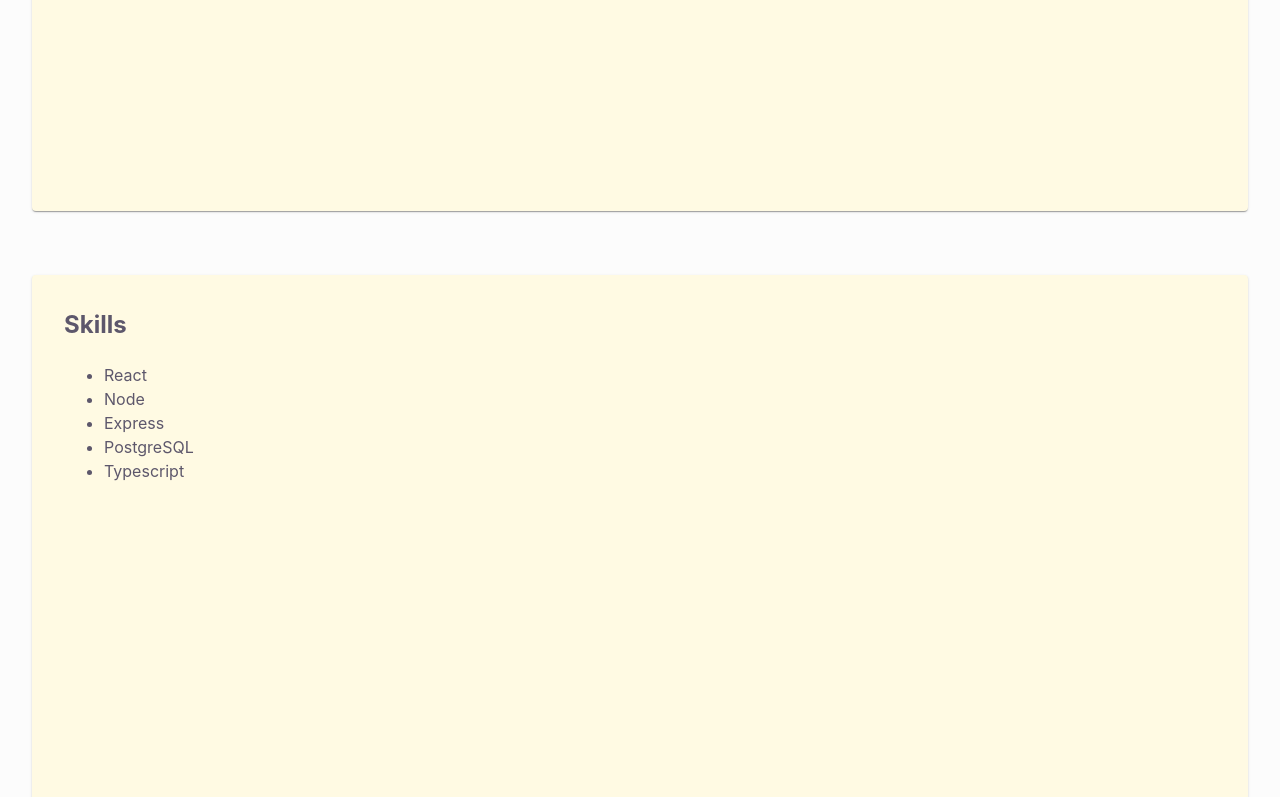
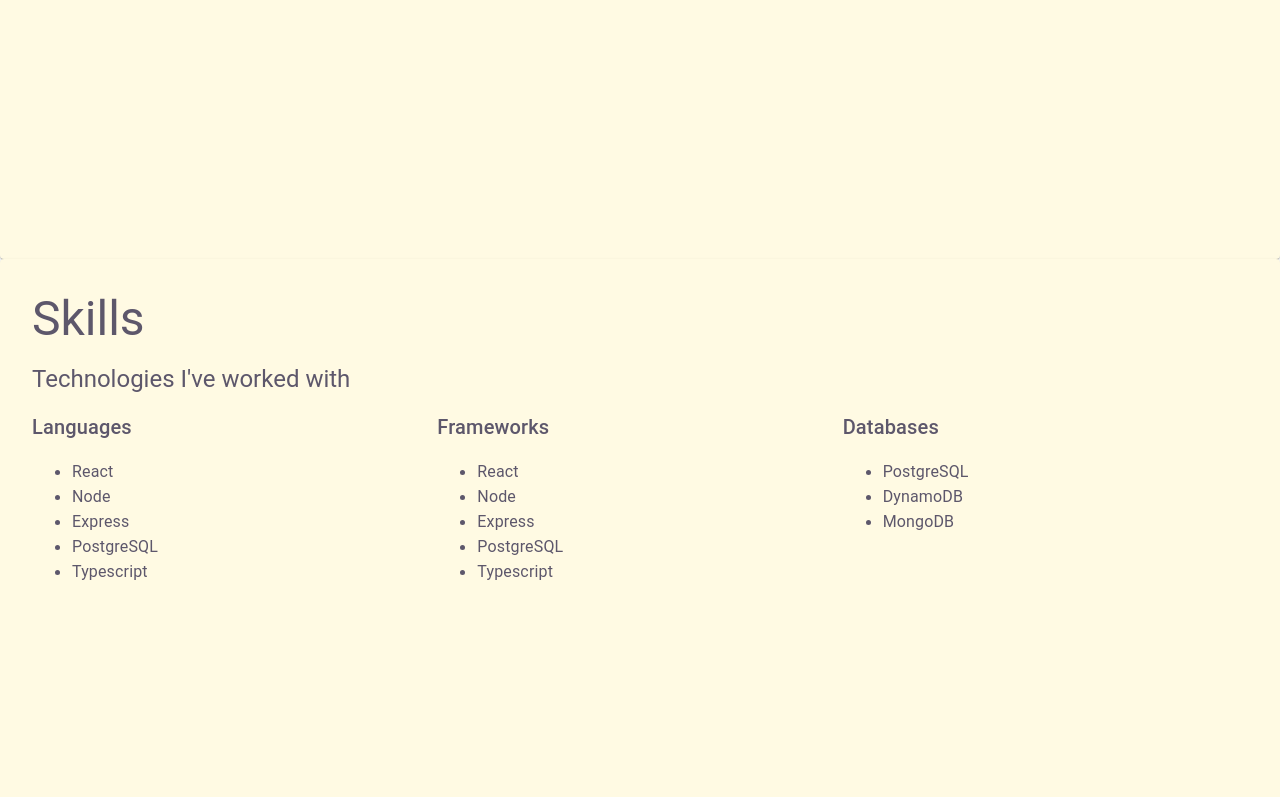
Before and after one commit to chauhannishith/chauhannishith.github.io, a React (Vite) app: page /profile in a window 1280 px wide. Shown: the part 537-1334 px from the top of the page. Built offline with nearby package versions, Linux system fonts and the light colour scheme.

Commit message:
remove spacing between sections

```diff
--- a/src/components/PageWrapper.tsx
+++ b/src/components/PageWrapper.tsx
@@ -9,15 +9,15 @@ export const PageWrapper = ({children}: {children: React.ReactNode}) => {
       <Navbar />
       <Container
         style={{
-          padding: '0rem 2rem 2rem',
           margin: '0rem',
           minWidth: '100%',
           minHeight: '100%',
           boxSizing: 'border-box',
+          padding: 0,
         }}
         data-testid='page_wrapper'
       >
-        <Grid container flexDirection={'column'} item gap={8} marginTop={'1rem'}>
+        <Grid container flexDirection={'column'} item >
           {children}
         </Grid>
       </Container>
--- a/src/components/Section.tsx
+++ b/src/components/Section.tsx
@@ -12,7 +12,7 @@ export const Section = ({children, id, title}: {children: React.ReactNode, id: s
         }}
       >
         <Card style={{
-          height: 'calc(100vh - 8rem)',
+          height: 'calc(100vh - 4rem)',
           width: '100%',
           padding: '2rem',
           backgroundColor: palette.background.surface2,
--- a/src/components/Skills.tsx
+++ b/src/components/Skills.tsx
@@ -1,15 +1,57 @@
+import { Grid, Typography } from '@mui/material'
 import { Section } from './Section'
 
 export const Skills = () => {
   return (
-    <Section id="skills" title='Skills'>
+    <Section id="skills">
+      <Grid container item xs={12} rowGap={2}>
+        <Grid item xs={12}>
+        <Typography variant='h3'>
+          Skills
+        </Typography>
+      </Grid>
+
+        <Grid item xs={12}>
+        <Typography variant='h5'>
+        Technologies I've worked with
+      </Typography>
+      </Grid>
+      <Grid container item xs flexDirection={'column'}>
+      <Typography variant='h6'>
+        Languages
+      </Typography>
       <ul>
-        <li>React</li>
-        <li>Node</li>
-        <li>Express</li>
-        <li>PostgreSQL</li>
-        <li>Typescript</li>
+        <li><Typography variant='body1'>React</Typography></li>
+        <li><Typography variant='body1'>Node</Typography></li>
+        <li><Typography variant='body1'>Express</Typography></li>
+        <li><Typography variant='body1'>PostgreSQL</Typography></li>
+        <li><Typography variant='body1'>Typescript</Typography></li>
       </ul>
+      </Grid>
+      <Grid container item xs flexDirection={'column'}>
+      <Typography variant='h6'>
+        Frameworks
+      </Typography>
+      <ul>
+        <li><Typography variant='body1'>React</Typography></li>
+        <li><Typography variant='body1'>Node</Typography></li>
+        <li><Typography variant='body1'>Express</Typography></li>
+        <li><Typography variant='body1'>PostgreSQL</Typography></li>
+        <li><Typography variant='body1'>Typescript</Typography></li>
+      </ul>
+      </Grid>
+      <Grid container item xs flexDirection={'column'}>
+      <Typography variant='h6'>
+        Databases
+      </Typography>
+      <ul>
+        <li><Typography variant='body1'>PostgreSQL</Typography></li>
+        <li><Typography variant='body1'>DynamoDB</Typography></li>
+        <li><Typography variant='body1'>MongoDB</Typography></li>
+      </ul>
+      </Grid>
+      </Grid>
+
     </Section>
   )
 }
```
